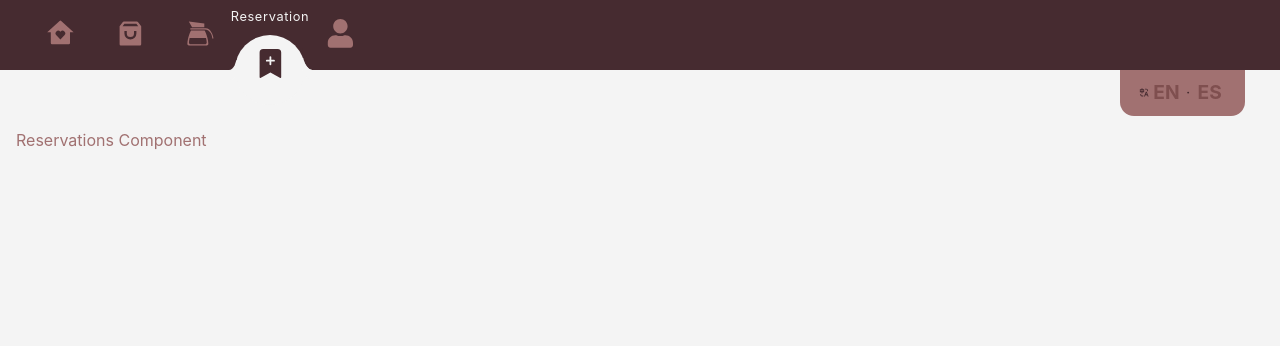
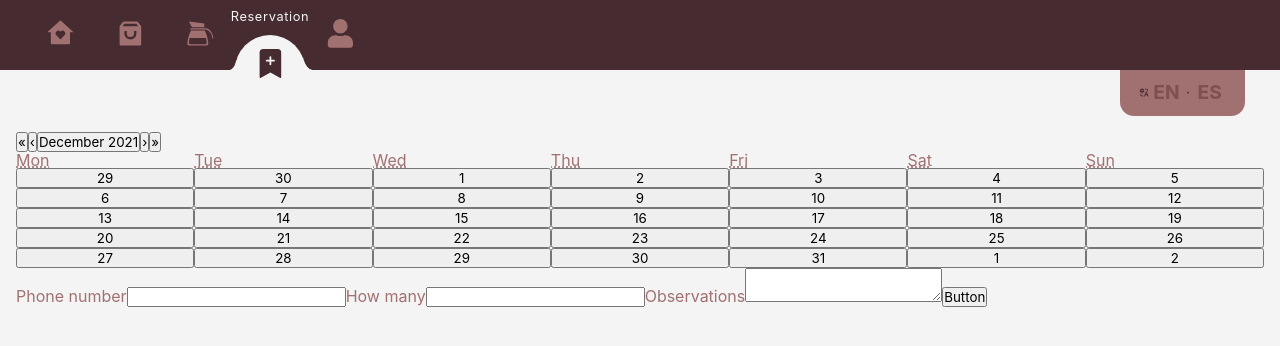
Before and after one commit to paolaski/The-Roost-Frontend, a React (Create React App) app: page /reservations in a window 1280 px wide. Shown: the top 346 px of the page. Built offline with nearby package versions, Linux system fonts and the light colour scheme.

Commit message:
base calendar

```diff
--- a/package.json
+++ b/package.json
@@ -51,6 +51,7 @@
     ]
   },
   "devDependencies": {
+    "@types/react-calendar": "^3.4.3",
     "autoprefixer": "^10.4.0"
   }
 }
--- a/src/view/Reservations/Reservations.tsx
+++ b/src/view/Reservations/Reservations.tsx
@@ -1,10 +1,30 @@
-import React from 'react';
+import React, { useState } from 'react';
+import Calendar from 'react-calendar';
 
 
-const Reservations = () => (
-  <div data-testid="Reservations">
-    Reservations Component
-  </div>
-);
+const Reservation = () => {
+	const [value, onChange] = useState(new Date())
+	return (
 
-export default Reservations;
+		<>
+			<div className="reservationContainer">
+				<div className="reservationContainer__division">
+					<div className="reservationContainer__division__section">
+						<Calendar onChange={onChange} value={value} />
+
+					</div>
+				</div>
+				<div className="reservationContainer__division">
+					<label htmlFor="telInput">Phone number</label>
+					<input type="tel" id="telInput" />
+					<label htmlFor="clientesInput">How many</label>
+					<input type="number" id="clientesInput" />
+					<label htmlFor="commentsTxt">Observations</label>
+					<textarea name="" id="commentsTxt"></textarea>
+					<button>Button</button>
+				</div>
+			</div>
+		</>
+	);
+}
+export default Reservation;
```
